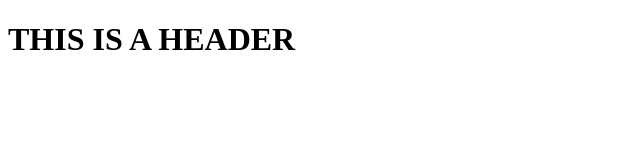
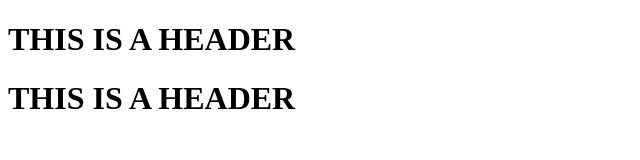
Before and after one commit to Lucas-Levandoski/html-calc-hours, a plain HTML site: page index.html in a window 1280 px wide. Shown: the whole page, without its empty margins (0-640 px from the left). Drawn offline with Linux system fonts and the light colour scheme.

Commit message:
testing PR

```diff
--- a/index.html
+++ b/index.html
@@ -7,5 +7,6 @@
 </head>
 <body>
   <h1>THIS IS A HEADER</h1>
+  <h1>THIS IS A HEADER</h1>
 </body>
 </html>
```
